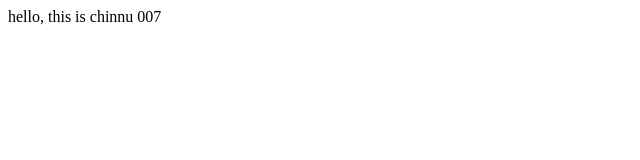
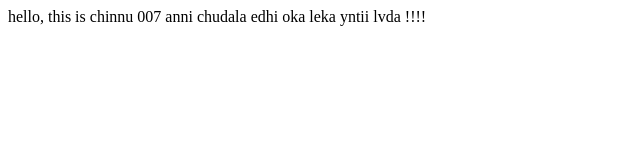
Before and after one commit to DHEERAJ9502/new, a plain HTML site: page index.html in a window 1280 px wide. Shown: the whole page, without its empty margins (0-640 px from the left). Drawn offline with Linux system fonts and the light colour scheme.

Commit message:
Update index.html

```diff
--- a/index.html
+++ b/index.html
@@ -7,5 +7,7 @@
 </head>
 <body>
     hello, this is chinnu 007
+    anni chudala edhi oka leka yntii lvda !!!!
 </body>
+
 </html>
```
